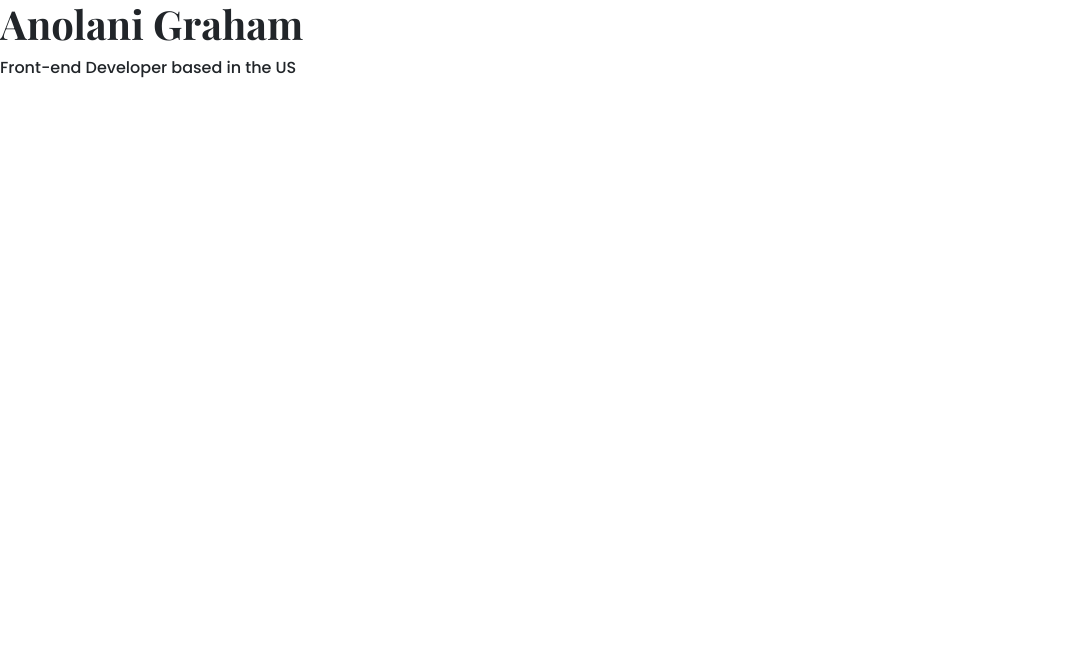
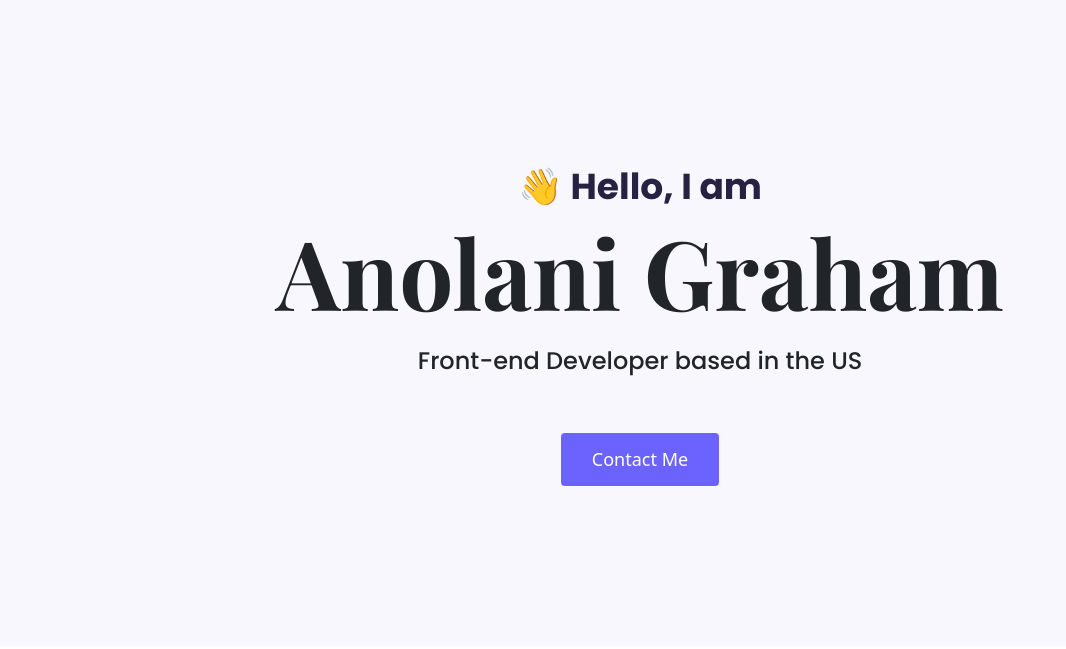
Before and after one commit to akgraham/Portfolio-Project, a plain HTML site: page index.html in a window 1280 px wide. Shown: the whole page, without its empty margins (0-1066 px from the left). Drawn offline with nearby package versions, Linux system fonts and the light colour scheme.

Commit message:
Set up Hero HTML and CSS

```diff
--- a/index.html
+++ b/index.html
@@ -17,9 +17,13 @@
   </body>
 </head>
 <body>
-  <h1>Anolani Graham</h1>
-  <p>
-    Front-end Developer based in the US
-  </p>
+ <div class="hero">
+   <p>👋 Hello, I am</p>
+   <h1>Anolani Graham</h1>
+   <h2 class="mb-5">Front-end Developer based in the US</h2>
+   <div>
+     <a href="#" class="btn btn-branding">Contact Me</a>
+   </div>
+ </div>
 </body>
 </html>
--- a/styles/portfolio.css
+++ b/styles/portfolio.css
@@ -1,8 +1,52 @@
-h1 {
-  font-family: 'Playfair Display', serif;
+:root {
+  --branding-color: #6c63ff;
+  --secondary-color: #f9f7fe;
+  --heading-font-family: 'Playfair Display', serif;
+  --default-font-family: 'Poppins', sans-serif;
+}
+
+body {
+  font-family: var(default-font-family);
+}
+
+h1, h2, h3, h4, h5, h6 {
+  font-family: var(--heading-font-family);
   font-weight: bold;
 }
 
+h1 {
+  font-size: 96px;
+}
+
 p {
-  font-family: 'Poppins', sans-serif;
+  font-family: var(--default-font-family);
 }
+
+.hero {
+  background: var(--secondary-color);
+  text-align: center;
+  padding: 160px;
+}
+
+.hero p {
+  font-size: 36px;
+  font-weight: bold;
+  margin: 0;
+  color: #272142;
+}
+
+.hero h2 {
+  font-family: var(--default-font-family);
+  font-weight: normal;
+  font-size: 24px;
+  line-height: 2;
+}
+
+.btn-branding {
+  background: var(--branding-color);
+  border-radius: 4px;
+  color: white;
+  font-size: 18px;
+  line-height: 27px;
+  padding: 12px 30px;
+}
```
